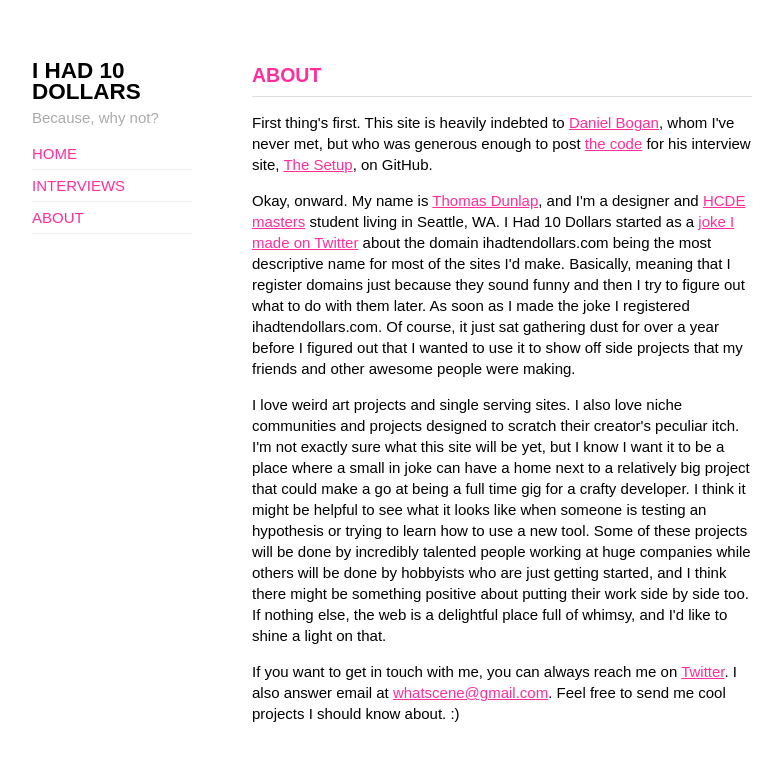
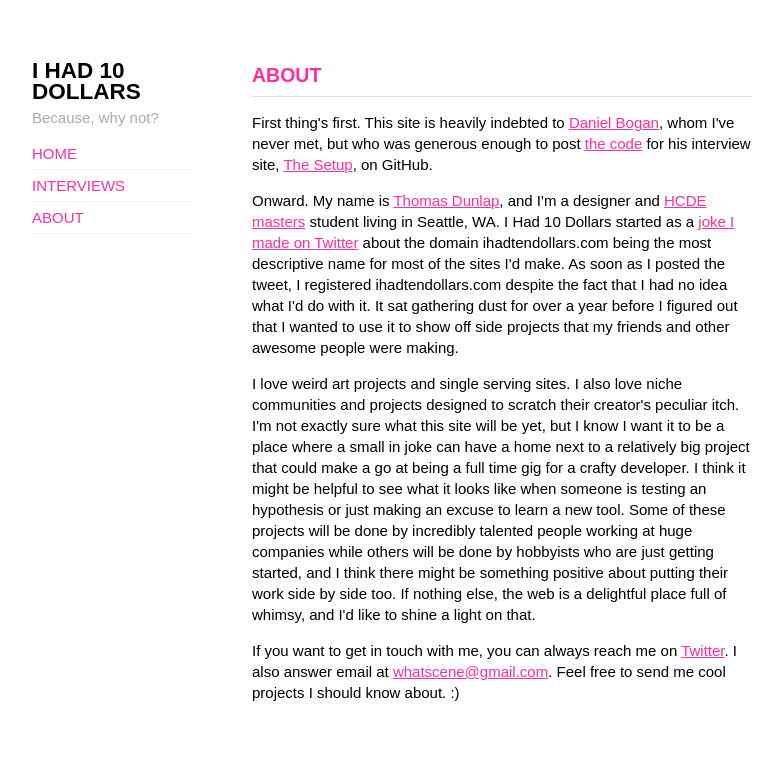
Before and after one commit to 10dollars/10dollars.github.io, a Jekyll site: the page built from about/index.html, in a window 1280 px wide. Shown: the top 761 px of the page, without its empty margins (248-1031 px from the left). Built offline with Jekyll 4.4.1, drawn with Linux system fonts in a browser that asks for light colours.

Commit message:
updated about

```diff
--- a/about/index.html
+++ b/about/index.html
@@ -6,8 +6,8 @@ title: About
 <h2>About</h2>
 <p>First thing's first. This site is heavily indebted to <a href="https://twitter.com/waferbaby">Daniel Bogan</a>, whom I've never met, but who was generous enough to post <a href="https://github.com/waferbaby/usesthis">the code</a> for his interview site, <a href="http://usesthis.com">The Setup</a>, on GitHub.</p>
 
-<p> Okay, onward. My name is <a href="http://twitter.com/spladow">Thomas Dunlap</a>, and I'm a designer and <a href="http://www.hcde.washington.edu/ms">HCDE masters</a> student living in Seattle, WA. I Had 10 Dollars started as a <a href="https://twitter.com/spladow/statuses/325064162009051136">joke I made on Twitter</a> about the domain ihadtendollars.com being the most descriptive name for most of the sites I'd make. Basically, meaning that I register domains just because they sound funny and then I try to figure out what to do with them later. As soon as I made the joke I registered ihadtendollars.com. Of course, it just sat gathering dust for over a year before I figured out that I wanted to use it to show off side projects that my friends and other awesome people were making. </p>
+<p>Onward. My name is <a href="http://twitter.com/spladow">Thomas Dunlap</a>, and I'm a designer and <a href="http://www.hcde.washington.edu/ms">HCDE masters</a> student living in Seattle, WA. I Had 10 Dollars started as a <a href="https://twitter.com/spladow/statuses/325064162009051136">joke I made on Twitter</a> about the domain ihadtendollars.com being the most descriptive name for most of the sites I'd make. As soon as I posted the tweet, I registered ihadtendollars.com despite the fact that I had no idea what I'd do with it. It sat gathering dust for over a year before I figured out that I wanted to use it to show off side projects that my friends and other awesome people were making. </p>
 
-<p>I love weird art projects and single serving sites. I also love niche communities and projects designed to scratch their creator's peculiar itch. I'm not exactly sure what this site will be yet, but I know I want it to be a place where a small in joke can have a home next to a relatively big project that could make a go at being a full time gig for a crafty developer. I think it might be helpful to see what it looks like when someone is testing an hypothesis or trying to learn how to use a new tool. Some of these projects will be done by incredibly talented people working at huge companies while others will be done by hobbyists who are just getting started, and I think there might be something positive about putting their work side by side too. If nothing else, the web is a <a href+"http://torrez.org/how-about-some-fucking-whimsy.html">delightful place full of whimsy,</a> and I'd like to shine a light on that.</p>
+<p>I love weird art projects and single serving sites. I also love niche communities and projects designed to scratch their creator's peculiar itch. I'm not exactly sure what this site will be yet, but I know I want it to be a place where a small in joke can have a home next to a relatively big project that could make a go at being a full time gig for a crafty developer. I think it might be helpful to see what it looks like when someone is testing an hypothesis or just making an excuse to learn a new tool. Some of these projects will be done by incredibly talented people working at huge companies while others will be done by hobbyists who are just getting started, and I think there might be something positive about putting their work side by side too. If nothing else, the web is a <a href+"http://torrez.org/how-about-some-fucking-whimsy.html">delightful place full of whimsy,</a> and I'd like to shine a light on that.</p>
 
 <p>If you want to get in touch with me, you can always reach me on <a href="http://twitter.com/spladow">Twitter</a>. I also answer email at <a href="mailto:whatscene@gmail.com">whatscene@gmail.com</a>. Feel free to send me cool projects I should know about. :)</p>
```
